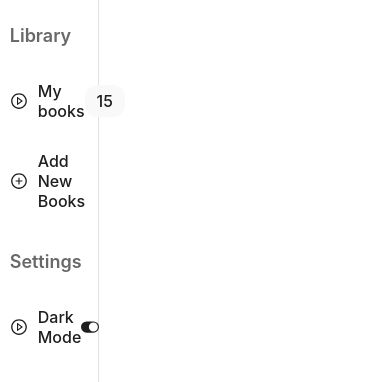
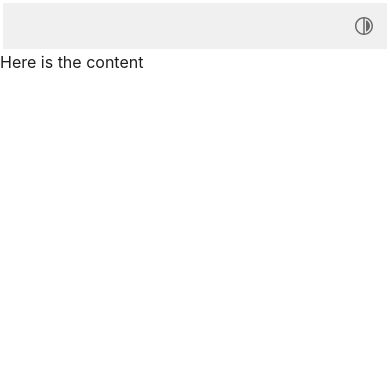
Before and after one commit to Ngoune-Alban/book-app-ui, a React (Create React App) app: page / in a window 390 px wide. Shown: the top 382 px of the page. Built offline with nearby package versions, Linux system fonts and the light colour scheme.

Commit message:
feat: Implementing mobile version of the sidebar

```diff
--- a/src/App.css
+++ b/src/App.css
@@ -25,3 +25,9 @@
   align-items: center;
   justify-content: center;
 }
+.right{
+  margin-left: auto;
+}
+.app .main-content {
+  display: flex;
+}
--- a/src/App.js
+++ b/src/App.js
@@ -6,8 +6,12 @@ function App() {
   return (
     <div className="app theme-light">
       <Header />
-      <Sidebar />
-      {/* <Content /> */}
+      <div className='main-content'>
+        <Sidebar />
+        <div>Here is the content</div>
+        {/* <Content /> */}
+      </div>
+
     </div>
   );
 }
--- a/src/layouts/header/header.css
+++ b/src/layouts/header/header.css
@@ -1,3 +1,17 @@
 .header {
     display: none;
 }
+
+@media screen  and (max-width: 750px) {
+    .header {
+        display: flex;
+        width: calc(100vw - 6px - 14px -14px);
+        padding: 14px;
+        background-color: #F0F0F0;
+        border: 3px solid white;
+    }
+    .header.black {
+        background-color: #1E1E1E;
+        border: 3px solid black;
+    }
+}
--- a/src/layouts/header/header.js
+++ b/src/layouts/header/header.js
@@ -1,5 +1,9 @@
 import './header.css';
+import dark from '../../assets/svg/dark.svg';
+
 function Header() {
-    return (<div className='header'>Here is the header</div>)
+    return (<div className='header'>
+        <div className='icon center right'><img src={dark} /></div>
+    </div>)
 }
 export default Header;
--- a/src/layouts/sidebar/sidebar.css
+++ b/src/layouts/sidebar/sidebar.css
@@ -26,10 +26,6 @@
     font-weight: 500;
 }
 
-.sidebar .group .sidebarItem .right{
-    margin-left: auto;
-}
-
 .sidebar .group .sidebarItem .label{
     margin-left: 10px;
 }
@@ -42,3 +38,9 @@
    padding: 6px 12px 6px 12px ;
    border-radius: 12px;
 }
+
+@media screen  and (max-width: 750px) {
+    .sidebar {
+        display: none;
+    }
+}
--- a/src/layouts/sidebar/sidebar.js
+++ b/src/layouts/sidebar/sidebar.js
@@ -1,6 +1,6 @@
 import './sidebar.css'
+import dark from '../../assets/svg/dark.svg';
 import { AiOutlinePlusCircle, AiOutlinePlayCircle } from 'react-icons/ai';
-import { BsToggleOn } from 'react-icons/bs';
 
 function Sidebar() {
     return (<div className="sidebar">
@@ -20,9 +20,9 @@ function Sidebar() {
         <div className='group'>
             <div className='title group-title-light'>Settings</div>
             <div className='sidebarItem'>
-                <div className='icon center'><AiOutlinePlayCircle /></div>
+                <div className='icon center'><img src={dark} /></div>
                 <div className='label'>Dark Mode</div>
-                <div className='icon center right'><BsToggleOn /></div>
+                <div className='icon center right'>toggle</div>
             </div>
         </div>
     </div>)
```
Also changed, not shown: src/assets/svg/dark.svg (added).
